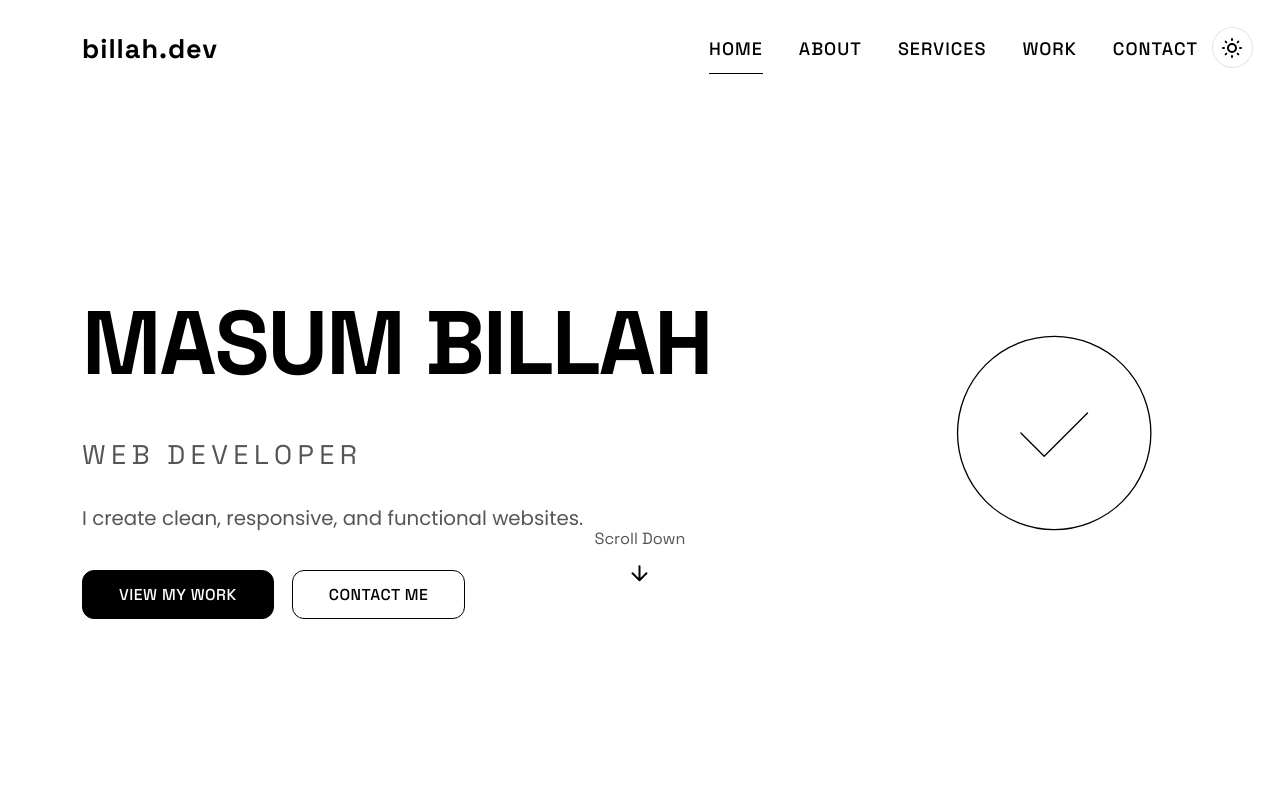
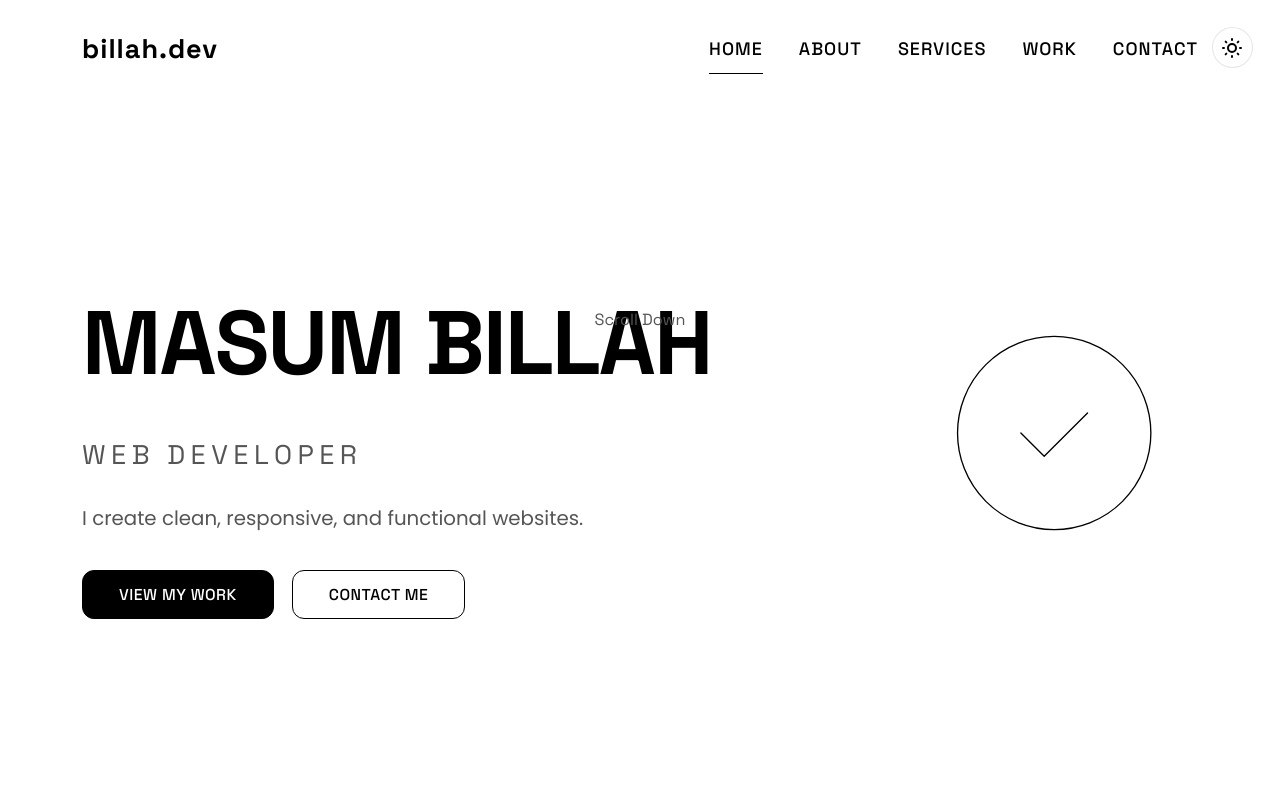
Before and after one commit to billahdotdev/billah, a React (Vite) app: page / in a window 1280 px wide. Shown: the top 800 px of the page. Built offline with nearby package versions, Linux system fonts and the light colour scheme.

Commit message:
Still on scrill down

```diff
--- a/src/sections/Hero.css
+++ b/src/sections/Hero.css
@@ -86,7 +86,7 @@
 
 .scroll-indicator {
   position: absolute;
-  bottom: 1.5rem;
+  top: 2rem;
   left: 50%;
   transform: translateX(-50%);
   display: flex;
```
